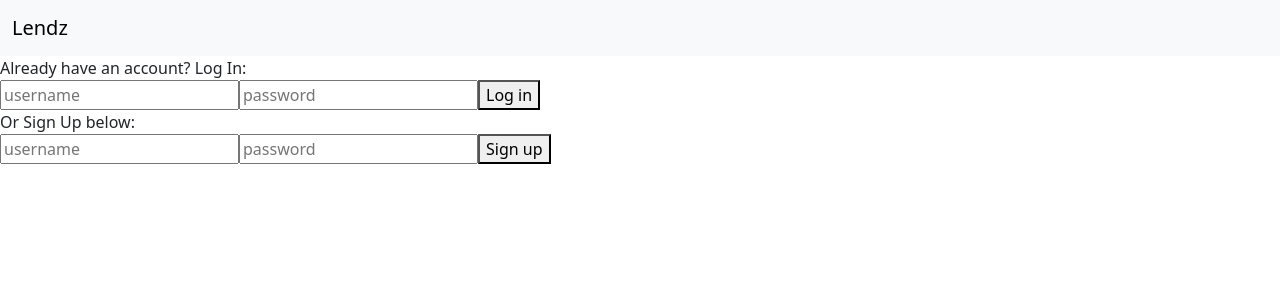
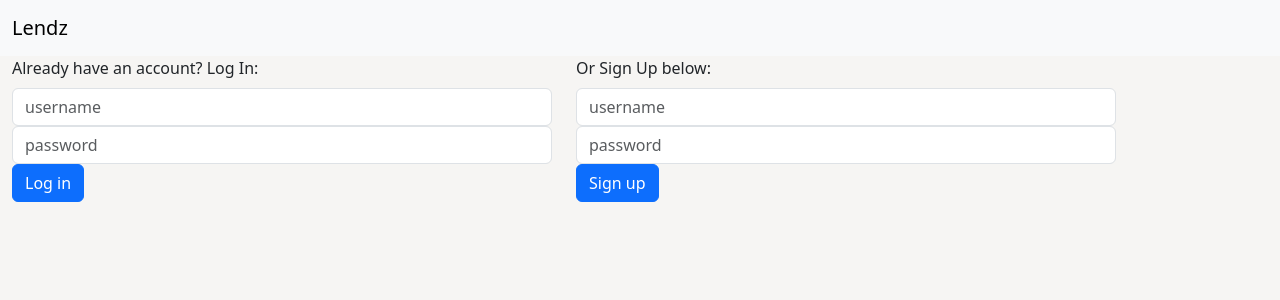
Before and after one commit to khamerling-potts/lendz, a React (Create React App) app in the folder client/: page / in a window 1280 px wide. Shown: the top 300 px of the page. Built offline with nearby package versions, Linux system fonts and the light colour scheme; no server answers.

Commit message:
react bootstrap forms with validation done (login/signup, create listing, edit listing)

```diff
--- a/client/src/App.css
+++ b/client/src/App.css
@@ -1,3 +1,9 @@
+/* App */
+#root {
+  background-color: #f6f5f3;
+}
+
+/* */
 #logout {
   float: right;
 }
@@ -13,21 +19,8 @@
 .row {
   max-height: 90vh;
 }
-/* .col,
-Card {
-  max-height: 50vh;
-} */
-.card-img {
-  object-fit: cover;
-  width: auto;
-}
-/* .claim #select-claim {
-  display: none;
-}
-.claim:hover #select-claim {
-  display: initial;
-} */
 
+/* Listing */
 .rating:hover i {
   color: #fc0;
   text-shadow: #fc0 0 0 10px;
@@ -43,7 +36,14 @@ Card {
   transition-delay: 0;
   cursor: pointer;
 }
+.card-img {
+  object-fit: cover;
+  width: auto;
+}
 
+/* Your Listings page */
 .validation {
   color: red;
 }
+.createListingForm {
+}
--- a/client/src/App.js
+++ b/client/src/App.js
@@ -59,7 +59,7 @@ function App() {
   }
 
   return (
-    <>
+    <div className="page">
       <header>
         <NavBar currentUser={currentUser} setCurrentUser={setCurrentUser} />
       </header>
@@ -79,7 +79,7 @@ function App() {
       ) : (
         <Login setCurrentUser={setCurrentUser} />
       )}
-    </>
+    </div>
   );
 }
 
--- a/client/src/components/CreateListingForm.js
+++ b/client/src/components/CreateListingForm.js
@@ -53,7 +53,7 @@ function CreateListingForm({ handleCreateListing }) {
   });
 
   return (
-    <div className="container createListingForm">
+    <div className="container createListingForm col-lg-6 col-sm-12">
       <Form
         onSubmit={formik.handleSubmit}
         className="row g-3"
@@ -114,7 +114,7 @@ function CreateListingForm({ handleCreateListing }) {
         </Form.Group>
 
         <Form.Group>
-          <Form.Label className="mb-0 mt-2">*Description</Form.Label>
+          <Form.Label className="mb-0">*Description</Form.Label>
           <Form.Control
             className="form-control-sm"
             as="textarea"
--- a/client/src/components/EditListingForm.js
+++ b/client/src/components/EditListingForm.js
@@ -12,19 +12,28 @@ function EditListingForm({ listing, handleEditListing, setShowPopover }) {
       zip: listing.zip,
       meeting_place: listing.meeting_place,
     },
-    validationScheme: Yup.object({
+    validationSchema: Yup.object({
       title: Yup.string()
-        .max(50, "Must be 50 characters or less")
-        .required("Title required"),
+        .required("Title required")
+        .test(
+          "len",
+          "Must be 50 characters or less",
+          (value) => value.length <= 50
+        ),
       description: Yup.string()
-        .max(100, "Must be 100 characters or less")
-        .required("Description required"),
+        .required("Description required")
+        .test(
+          "len",
+          "Must be 100 characters or less",
+          (value) => value.length <= 100
+        ),
       zip: Yup.number()
         .integer()
         .positive()
         .typeError("Must be a number")
         .min(10000, "Please enter a 5-digit zip code")
-        .max(99999, "Please enter a 5-digit zip code"),
+        .max(99999, "Please enter a 5-digit zip code")
+        .required("Zip code required"),
     }),
     onSubmit: (values) => {
       const configObj = {
@@ -43,36 +52,113 @@ function EditListingForm({ listing, handleEditListing, setShowPopover }) {
     },
   });
 
+  // const formik = useFormik({
+  //   initialValues: {
+  //     title: listing.title,
+  //     img_url: listing.img_url,
+  //     description: listing.description,
+  //     zip: listing.zip,
+  //     meeting_place: listing.meeting_place,
+  //   },
+  //   validationScheme: Yup.object({
+  //     title: Yup.string()
+  //       .max(50, "Must be 50 characters or less")
+  //       .required("Title required"),
+  //     description: Yup.string()
+  //       .max(100, "Must be 100 characters or less")
+  //       .required("Description required"),
+  //     zip: Yup.number()
+  //       .integer()
+  //       .positive()
+  //       .typeError("Must be a number")
+  //       .min(10000, "Please enter a 5-digit zip code")
+  //       .max(99999, "Please enter a 5-digit zip code"),
+  //   }),
+  //   onSubmit: (values) => {
+  //     const configObj = {
+  //       method: "PATCH",
+  //       headers: { "Content-Type": "application/json" },
+  //       body: JSON.stringify(values, null, 2),
+  //     };
+  //     fetch(`/listings/${listing.id}`, configObj).then((r) => {
+  //       if (r.ok) {
+  //         r.json().then((listing) => {
+  //           handleEditListing(listing);
+  //           setShowPopover(false);
+  //         });
+  //       }
+  //     });
+  //   },
+  // });
+
   return (
-    <Form onSubmit={formik.handleSubmit}>
+    <Form onSubmit={formik.handleSubmit} id="editListingForm">
       <Form.Group>
-        <Form.Label>Title*</Form.Label>
+        <Form.Label className="mb-0 mt-2">*Title </Form.Label>
         <Form.Control
           type="text"
+          id="title"
+          placeholder="Enter title here..."
           {...formik.getFieldProps("title")}
         ></Form.Control>
-        <Form.Label>Image URL</Form.Label>
+        {formik.touched.title && formik.errors.title ? (
+          <Form.Text className="validation text-small">
+            {formik.errors.title}
+          </Form.Text>
+        ) : null}
+      </Form.Group>
+
+      <Form.Group>
+        <Form.Label className="mb-0 mt-2">Image URL </Form.Label>
         <Form.Control
           type="text"
+          id="img_url"
+          placeholder="Image URL"
           {...formik.getFieldProps("img_url")}
         ></Form.Control>
-        <Form.Label>Description*</Form.Label>
+      </Form.Group>
+
+      <Form.Group>
+        <Form.Label className="mb-0 mt-2">*Zip Code </Form.Label>
+        <Form.Control
+          type="number"
+          id="zip"
+          placeholder="Enter zip code here..."
+          {...formik.getFieldProps("zip")}
+        ></Form.Control>
+        {formik.touched.zip && formik.errors.zip ? (
+          <Form.Text className="validation text-small">
+            {formik.errors.zip}
+          </Form.Text>
+        ) : null}
+      </Form.Group>
+
+      <Form.Group>
+        <Form.Label className="mb-0 mt-2">Meeting Place</Form.Label>
+        <Form.Control
+          type="text"
+          id="meeting_place"
+          placeholder="Meeting Place"
+          {...formik.getFieldProps("meeting_place")}
+        ></Form.Control>
+      </Form.Group>
+
+      <Form.Group>
+        <Form.Label className="mb-0">*Description</Form.Label>
         <Form.Control
           as="textarea"
+          id="description"
+          placeholder="Enter description here..."
           {...formik.getFieldProps("description")}
         ></Form.Control>
-        <Form.Label>Zip Code*</Form.Label>
-        <Form.Control
-          type="number"
-          {...formik.getFieldProps("zip")}
-        ></Form.Control>
-        <Form.Label>Meeting Place</Form.Label>
-        <Form.Control
-          type="text"
-          {...formik.getFieldProps("meeting_place")}
-        ></Form.Control>
-        <Button type="submit">Save</Button>
+        {formik.touched.description && formik.errors.description ? (
+          <Form.Text className="validation text-small">
+            {formik.errors.description}
+          </Form.Text>
+        ) : null}
       </Form.Group>
+
+      <Button type="submit">Save</Button>
     </Form>
   );
 }
--- a/client/src/components/LoginForm.js
+++ b/client/src/components/LoginForm.js
@@ -3,6 +3,7 @@ import { useOutletContext } from "react-router-dom";
 import { useFormik } from "formik";
 import * as Yup from "yup";
 import { useNavigate } from "react-router-dom";
+import { FormLabel, Form, Button } from "react-bootstrap";
 
 function LoginForm({ setCurrentUser }) {
   const [valid, setValid] = useState(true);
@@ -40,6 +41,54 @@ function LoginForm({ setCurrentUser }) {
 
   return (
     <div>
+      <FormLabel htmlFor="loginForm" id="loginLabel">
+        Already have an account? Log In:
+      </FormLabel>
+      {valid ? (
+        <></>
+      ) : (
+        <FormLabel htmlFor="loginForm" id="invalidLogin">
+          Invalid username or password
+        </FormLabel>
+      )}
+      <Form onSubmit={formik.handleSubmit} id="loginForm">
+        <Form.Group>
+          <Form.Control
+            type="text"
+            id="username"
+            placeholder="username"
+            {...formik.getFieldProps("username")}
+          ></Form.Control>
+          {formik.touched.username && formik.errors.username ? (
+            <Form.Text className="validation text-small">
+              {formik.errors.username}
+            </Form.Text>
+          ) : null}
+        </Form.Group>
+
+        <Form.Group>
+          <Form.Control
+            type="text"
+            id="password"
+            placeholder="password"
+            {...formik.getFieldProps("password")}
+          ></Form.Control>
+          {formik.touched.password && formik.errors.password ? (
+            <Form.Text className="validation text-small">
+              {formik.errors.password}
+            </Form.Text>
+          ) : null}
+        </Form.Group>
+
+        <Button type="submit">Log in</Button>
+      </Form>
+    </div>
+  );
+}
+export default LoginForm;
+
+{
+  /* <div>
       <label htmlFor="loginForm" id="loginLabel">
         Already have an account? Log In:
       </label>
@@ -71,7 +120,5 @@ function LoginForm({ setCurrentUser }) {
         ) : null}
         <button type="submit">Log in</button>
       </form>
-    </div>
-  );
+    </div> */
 }
-export default LoginForm;
--- a/client/src/components/SignupForm.js
+++ b/client/src/components/SignupForm.js
@@ -2,6 +2,7 @@ import { useState, useEffect } from "react";
 import { useFetcher, useOutletContext } from "react-router-dom";
 import { useFormik } from "formik";
 import * as Yup from "yup";
+import { Form, Button } from "react-bootstrap";
 
 function SignupForm({ currentUser, setCurrentUser }) {
   const [usernameTaken, setUsernameTaken] = useState(false);
@@ -52,36 +53,46 @@ function SignupForm({ currentUser, setCurrentUser }) {
   });
   return (
     <div>
-      <label htmlFor="signupForm">Or Sign Up below:</label>
-      <form onSubmit={formik.handleSubmit} id="signupForm">
-        <input
+      <Form.Label htmlFor="signupForm">Or Sign Up below:</Form.Label>
+      <Form onSubmit={formik.handleSubmit} id="signupForm">
+        <Form.Group>
+          <Form.Control
             type="text"
             id="username"
             placeholder="username"
             onChange={handleChange}
             onBlur={formik.handleBlur}
             value={formik.values.username}
-        ></input>
+          ></Form.Control>
           {formik.touched.username && formik.errors.username ? (
-          <div>{formik.errors.username}</div>
+            <Form.Text className="validation text-small">
+              {formik.errors.username}
+            </Form.Text>
           ) : null}
           {usernameTaken && formik.values.username != "" ? (
-          <div id="usernameTaken">Username taken ✕</div>
+            <Form.Text id="usernameTaken">Username taken ✕</Form.Text>
           ) : null}
           {!usernameTaken && formik.values.username != "" ? (
-          <div id="usernameAvailable">Username available ✔</div>
+            <Form.Text id="usernameAvailable">Username available ✔</Form.Text>
           ) : null}
-        <input
+        </Form.Group>
+
+        <Form.Group>
+          <Form.Control
             type="text"
             id="password"
             placeholder="password"
             {...formik.getFieldProps("password")}
-        ></input>
+          ></Form.Control>
           {formik.touched.password && formik.errors.password ? (
-          <div>{formik.errors.password}</div>
+            <Form.Text className="validation text-small">
+              {formik.errors.password}
+            </Form.Text>
           ) : null}
-        <button type="submit">Sign up</button>
-      </form>
+        </Form.Group>
+
+        <Button type="submit">Sign up</Button>
+      </Form>
     </div>
   );
 }
--- a/client/src/pages/Login.js
+++ b/client/src/pages/Login.js
@@ -6,10 +6,10 @@ import SignupForm from "../components/SignupForm";
 function Login({ setCurrentUser }) {
   // const { setCurrentUser } = useOutletContext();
   return (
-    <>
+    <div className="page container row row-cols-md-2 row-cols-sm-1">
       <LoginForm setCurrentUser={setCurrentUser} />
       <SignupForm setCurrentUser={setCurrentUser} />
-    </>
+    </div>
   );
 }
 export default Login;
--- a/client/src/pages/YourClaims.js
+++ b/client/src/pages/YourClaims.js
@@ -20,7 +20,7 @@ function YourClaims() {
   ));
 
   return (
-    <div>
+    <div className="page">
       <h1>Your Claimed Listings</h1>
       <div className="container ">
         <div className="row row-cols-lg-3 row-cols-md-2 row-cols-sm-1 g-4 overflow-auto pt-5 pb-5">
--- a/client/src/pages/YourListings.js
+++ b/client/src/pages/YourListings.js
@@ -2,6 +2,7 @@ import { useState, useEffect } from "react";
 import { useOutletContext } from "react-router-dom";
 import Listing from "../components/Listing";
 import CreateListingForm from "../components/CreateListingForm";
+import { Button } from "react-bootstrap";
 
 function YourListings() {
   //const [yourListings, setYourListings] = useState([]);
@@ -45,11 +46,22 @@ function YourListings() {
   ));
 
   return (
-    <div>
+    <div className="page">
       <h1>Your Listings</h1>
-      <CreateListingForm handleCreateListing={handleCreateListing} />
+      <Button
+        data-bs-toggle="collapse"
+        data-bs-target="#createListingForm"
+        aria-expanded="false"
+        aria-controls="createListingForm"
+      >
+        Create Listing
+      </Button>
+      <div className="collapse" id="createListingForm">
+        <CreateListingForm handleCreateListing={handleCreateListing} />
+      </div>
+
       <div className="container ">
-        <div className="row row-cols-lg-3 row-cols-md-2 row-cols-sm-1 g-4 overflow-auto pt-5 pb-5">
+        <div className="row row-cols-lg-3 row-cols-md-1 row-cols-sm-1 row-cols-xs-1 g-4 overflow-auto pt-5 pb-5">
           {listingsToDisplay}
         </div>
       </div>
```
Lines whose indentation alone changed are shown as unchanged.
